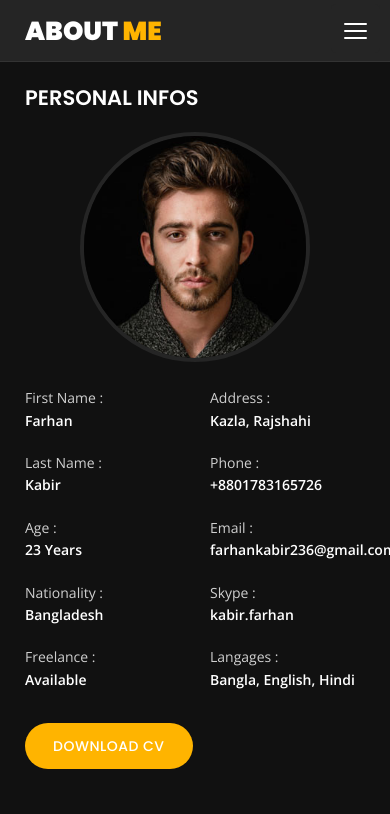
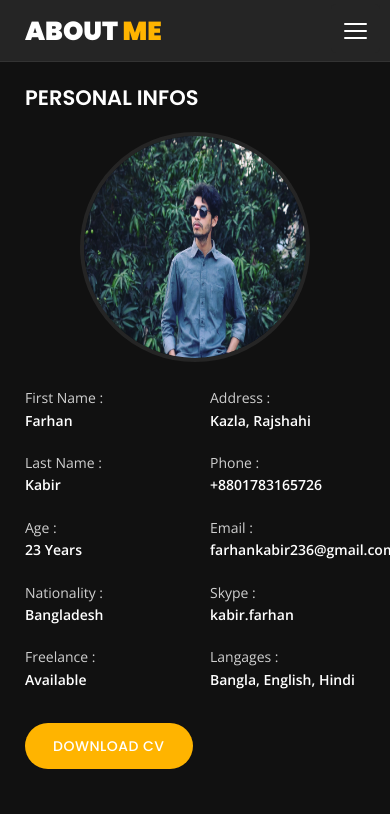
Before and after one commit to farhankabir133/fkabirwebsite, a plain HTML site: page about.html in a window 390 px wide. Shown: the top 814 px of the page. Drawn offline with nearby package versions, Linux system fonts and the light colour scheme.

Commit message:
Update about.html

```diff
--- a/about.html
+++ b/about.html
@@ -155,7 +155,7 @@
                         <h3 class="text-uppercase custom-title mb-0 ft-wt-600">personal infos</h3>
                     </div>
                     <div class="col-12 d-block d-sm-none">
-                        <img src="img/img-mobile.jpg" class="img-fluid main-img-mobile" alt="my picture" />
+                        <img src="img/styleswitcher/farhan2.jpeg" class="img-fluid main-img-mobile" alt="my picture" />
                     </div>
                     <div class="col-6">
                         <ul class="about-list list-unstyled open-sans-font">
```
